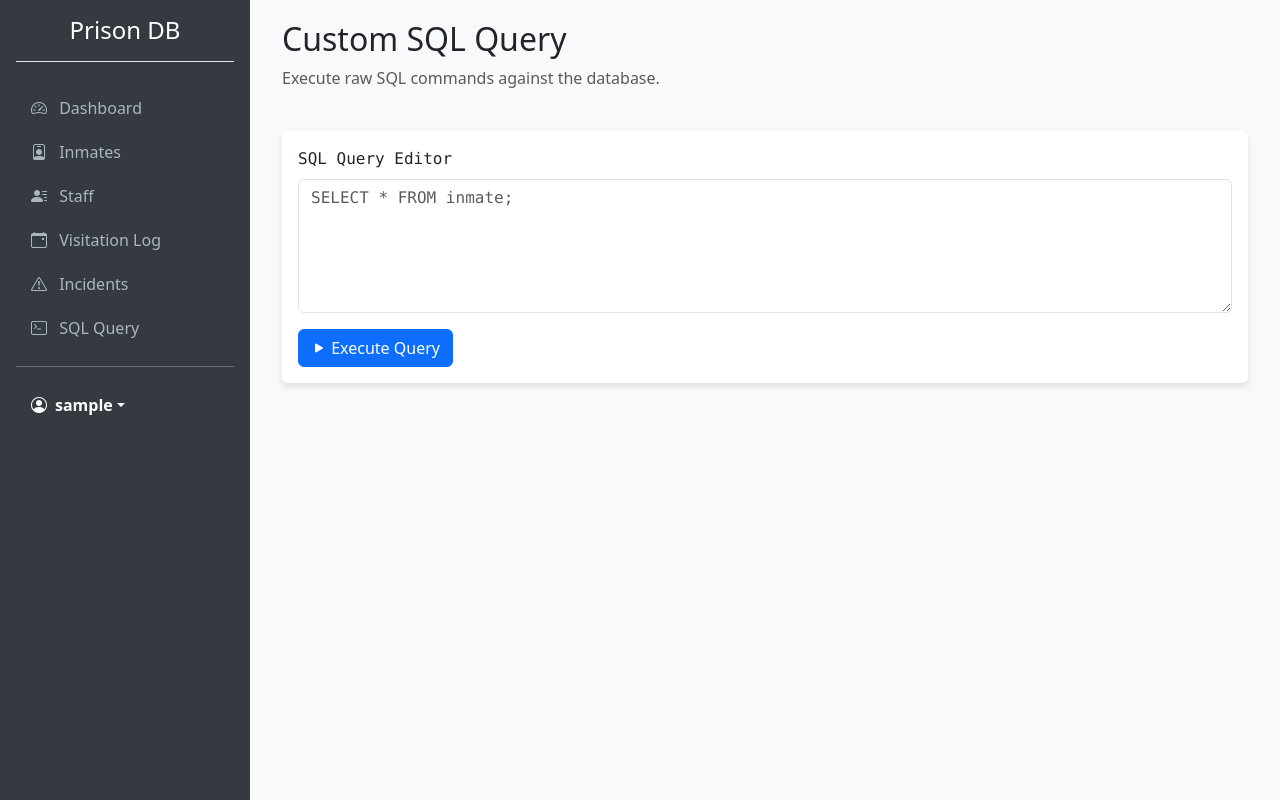
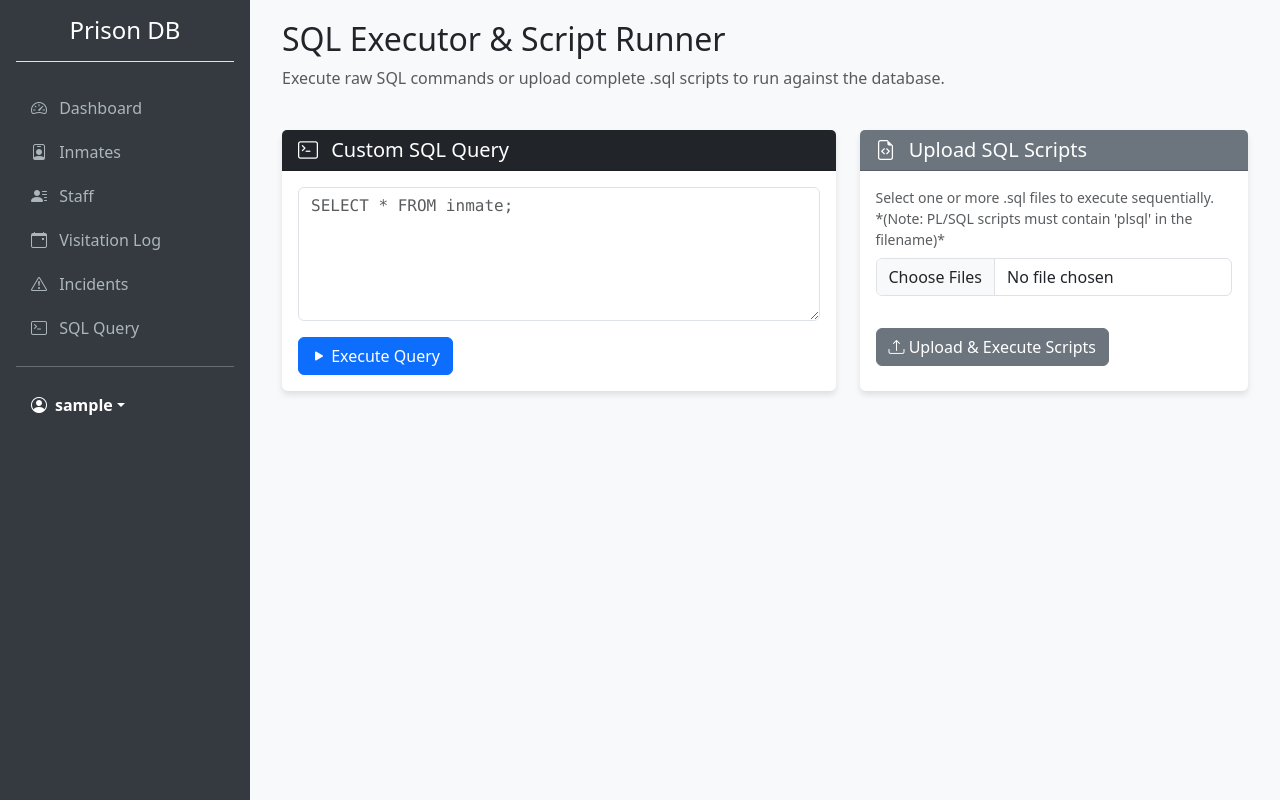
Before and after one commit to hashimaliii/Prison-Database-Oracle, a Flask app: page /query in a window 1280 px wide. Run offline with Flask 3, Linux system fonts and the light colour scheme; the visitor is signed in with stand-in values (Sample User, id 1).

Commit message:
Without Complete Crud

```diff
--- a/app.py
+++ b/app.py
@@ -133,7 +133,7 @@ def incidents():
     all_incidents = db.get_all_incidents()
     return render_template('incidents.html', incidents=all_incidents)
 
-# --- Custom SQL Query ---
+# --- Custom SQL Query & Script Runner ---
 @app.route('/query', methods=['GET', 'POST'])
 def query():
     if 'logged_in' not in session: return redirect(url_for('login'))
@@ -143,10 +143,36 @@ def query():
     data = None
     error = None
     success_msg = None
+    script_results = []
 
     if request.method == 'POST':
+        # Handle Script Uploads
+        if 'sql_files' in request.files:
+            files = request.files.getlist('sql_files')
+            for file in files:
+                if file and file.filename:
+                    is_plsql = 'plsql' in file.filename.lower()
+                    try:
+                        content = file.read().decode('utf-8')
+                        if content.strip():
+                            success, msg, res = db.execute_sql_script(content, is_plsql)
+                            script_results.append({
+                                "filename": file.filename,
+                                "success": success,
+                                "msg": msg,
+                                "statements": res
+                            })
+                    except Exception as e:
+                        script_results.append({
+                            "filename": file.filename,
+                            "success": False,
+                            "msg": str(e),
+                            "statements": []
+                        })
+
+        # Handle Raw Query
         query_str = request.form.get('query', '')
-        if query_str.strip():
+        if query_str and query_str.strip():
             success, msg, cols, res_data = db.execute_custom_query(query_str)
             if success:
                 success_msg = msg
@@ -155,7 +181,7 @@ def query():
             else:
                 error = msg
 
-    return render_template('query.html', query=query_str, columns=columns, data=data, error=error, success=success_msg)
+    return render_template('query.html', query=query_str, columns=columns, data=data, error=error, success=success_msg, script_results=script_results)
 
 if __name__ == '__main__':
     print("Starting Prison Database Flask Application...")
--- a/db.py
+++ b/db.py
@@ -27,19 +27,10 @@ def test_connection():
     return False
 
 def verify_login(username, password):
-    conn = get_connection()
-    if not conn: return False
-
-    cursor = conn.cursor()
-    try:
-        cursor.execute("SELECT password_hash FROM admin_users WHERE username = :1", (username,))
-        row = cursor.fetchone()
-        if row and check_password_hash(row[0], password):
-            return True
-        return False
-    finally:
-        cursor.close()
-        conn.close()
+    # Hardcoded admin login to prevent lockout if admin_users table is dropped
+    if username == 'admin' and password == 'admin123':
+        return True
+    return False
 
 def get_dashboard_stats():
     conn = get_connection()
@@ -60,6 +51,8 @@ def get_dashboard_stats():
         stats['available_cells'] = cursor.fetchone()[0]
 
         return stats
+    except oracledb.DatabaseError:
+        return {"total_inmates": 0, "total_staff": 0, "total_incidents": 0, "available_cells": 0}
     finally:
         cursor.close()
         conn.close()
@@ -80,6 +73,8 @@ def get_all_inmates():
         cursor.execute(query)
         columns = [col[0].lower() for col in cursor.description]
         return [dict(zip(columns, row)) for row in cursor.fetchall()]
+    except oracledb.DatabaseError:
+        return []
     finally:
         cursor.close()
         conn.close()
@@ -99,6 +94,8 @@ def get_available_cells():
         cursor.execute(query)
         columns = [col[0].lower() for col in cursor.description]
         return [dict(zip(columns, row)) for row in cursor.fetchall()]
+    except oracledb.DatabaseError:
+        return []
     finally:
         cursor.close()
         conn.close()
@@ -139,6 +136,8 @@ def get_all_staff():
         cursor.execute(query)
         columns = [col[0].lower() for col in cursor.description]
         return [dict(zip(columns, row)) for row in cursor.fetchall()]
+    except oracledb.DatabaseError:
+        return []
     finally:
         cursor.close()
         conn.close()
@@ -152,6 +151,8 @@ def get_all_visitors():
         cursor.execute("SELECT * FROM visitor ORDER BY visitor_id")
         columns = [col[0].lower() for col in cursor.description]
         return [dict(zip(columns, row)) for row in cursor.fetchall()]
+    except oracledb.DatabaseError:
+        return []
     finally:
         cursor.close()
         conn.close()
@@ -172,6 +173,8 @@ def get_visitation_logs():
         cursor.execute(query)
         columns = [col[0].lower() for col in cursor.description]
         return [dict(zip(columns, row)) for row in cursor.fetchall()]
+    except oracledb.DatabaseError:
+        return []
     finally:
         cursor.close()
         conn.close()
@@ -231,6 +234,8 @@ def get_all_incidents():
         cursor.execute(query)
         columns = [col[0].lower() for col in cursor.description]
         return [dict(zip(columns, row)) for row in cursor.fetchall()]
+    except oracledb.DatabaseError:
+        return []
     finally:
         cursor.close()
         conn.close()
@@ -254,3 +259,37 @@ def execute_custom_query(query):
     finally:
         cursor.close()
         conn.close()
+
+def execute_sql_script(script_text, is_plsql=False):
+    conn = get_connection()
+    if not conn: return False, "DB connection failed", []
+    cursor = conn.cursor()
+    results = []
+
+    try:
+        statements = script_text.split('/' if is_plsql else ';')
+        for stmt in statements:
+            stmt = stmt.strip()
+            if not stmt or stmt.upper() == 'COMMIT' or stmt.upper() == 'EXIT':
+                continue
+
+            if not is_plsql:
+                # Remove line-level comments before executing
+                lines = [line for line in stmt.split('\n') if not line.strip().startswith('--')]
+                stmt = '\n'.join(lines).strip()
+
+            if stmt:
+                try:
+                    cursor.execute(stmt)
+                    results.append({"status": "success", "stmt": stmt[:100] + "..." if len(stmt)>100 else stmt, "msg": "Executed successfully"})
+                except oracledb.DatabaseError as e:
+                    error, = e.args
+                    results.append({"status": "error", "stmt": stmt[:100] + "..." if len(stmt)>100 else stmt, "msg": error.message})
+
+        conn.commit()
+        return True, "Script execution completed.", results
+    except Exception as e:
+        return False, str(e), []
+    finally:
+        cursor.close()
+        conn.close()
--- a/templates/query.html
+++ b/templates/query.html
@@ -3,27 +3,47 @@
 <div class="container-fluid">
     <div class="row mb-4">
         <div class="col-12">
-            <h2>Custom SQL Query</h2>
-            <p class="text-muted">Execute raw SQL commands against the database.</p>
+            <h2>SQL Executor & Script Runner</h2>
+            <p class="text-muted">Execute raw SQL commands or upload complete .sql scripts to run against the database.</p>
         </div>
     </div>
 
     <div class="row mb-4">
-        <div class="col-12">
-            <div class="card card-custom">
+        <div class="col-md-7">
+            <div class="card card-custom h-100">
+                <div class="card-header bg-dark text-white">
+                    <h5 class="mb-0"><i class="bi bi-terminal me-2"></i> Custom SQL Query</h5>
+                </div>
                 <div class="card-body">
                     <form method="POST" action="{{ url_for('query') }}">
                         <div class="mb-3">
-                            <label class="form-label font-monospace">SQL Query Editor</label>
-                            <textarea name="query" class="form-control font-monospace" rows="5" placeholder="SELECT * FROM inmate;" required>{{ query }}</textarea>
+                            <textarea name="query" class="form-control font-monospace" rows="5" placeholder="SELECT * FROM inmate;">{{ query }}</textarea>
                         </div>
                         <button type="submit" class="btn btn-primary"><i class="bi bi-play-fill"></i> Execute Query</button>
                     </form>
                 </div>
             </div>
         </div>
+
+        <div class="col-md-5">
+            <div class="card card-custom h-100">
+                <div class="card-header bg-secondary text-white">
+                    <h5 class="mb-0"><i class="bi bi-file-earmark-code me-2"></i> Upload SQL Scripts</h5>
+                </div>
+                <div class="card-body">
+                    <form method="POST" action="{{ url_for('query') }}" enctype="multipart/form-data">
+                        <div class="mb-3">
+                            <label class="form-label text-muted small">Select one or more .sql files to execute sequentially. <br>*(Note: PL/SQL scripts must contain 'plsql' in the filename)*</label>
+                            <input type="file" name="sql_files" class="form-control" accept=".sql" multiple required>
+                        </div>
+                        <button type="submit" class="btn btn-secondary mt-3"><i class="bi bi-upload"></i> Upload & Execute Scripts</button>
+                    </form>
+                </div>
+            </div>
+        </div>
     </div>
 
+    <!-- Raw Query Results -->
     {% if error %}
     <div class="alert alert-danger font-monospace">
         <strong>Error:</strong> {{ error }}
@@ -37,7 +57,7 @@
     {% endif %}
 
     {% if columns %}
-    <div class="card card-custom">
+    <div class="card card-custom mb-4">
         <div class="card-header bg-dark text-white">
             <h5 class="mb-0">Query Results ({{ data|length }} rows)</h5>
         </div>
@@ -65,5 +85,55 @@
         </div>
     </div>
     {% endif %}
+
+    <!-- Script Execution Results -->
+    {% if script_results %}
+        <h4 class="mt-5 mb-3">Script Execution Report</h4>
+        {% for result in script_results %}
+        <div class="card card-custom mb-3 border-{{ 'success' if result.success else 'danger' }}">
+            <div class="card-header bg-{{ 'success' if result.success else 'danger' }} text-white d-flex justify-content-between align-items-center">
+                <h5 class="mb-0"><i class="bi bi-file-text me-2"></i> {{ result.filename }}</h5>
+                <span class="badge bg-light text-dark">{{ result.statements|length }} Statements Processed</span>
+            </div>
+            <div class="card-body">
+                {% if not result.success %}
+                    <div class="alert alert-danger mb-3">{{ result.msg }}</div>
+                {% endif %}
+
+                {% if result.statements %}
+                <div class="table-responsive" style="max-height: 400px; overflow-y: auto;">
+                    <table class="table table-sm table-hover font-monospace" style="font-size: 0.85rem;">
+                        <thead class="table-light sticky-top">
+                            <tr>
+                                <th>Status</th>
+                                <th>Statement</th>
+                                <th>Result</th>
+                            </tr>
+                        </thead>
+                        <tbody>
+                            {% for stmt in result.statements %}
+                            <tr class="table-{{ 'success' if stmt.status == 'success' else 'danger' }}">
+                                <td style="width: 5%;">
+                                    {% if stmt.status == 'success' %}
+                                        <i class="bi bi-check-circle-fill text-success"></i>
+                                    {% else %}
+                                        <i class="bi bi-x-circle-fill text-danger"></i>
+                                    {% endif %}
+                                </td>
+                                <td style="width: 55%; white-space: pre-wrap;">{{ stmt.stmt }}</td>
+                                <td style="width: 40%;">{{ stmt.msg }}</td>
+                            </tr>
+                            {% endfor %}
+                        </tbody>
+                    </table>
+                </div>
+                {% else %}
+                    <p class="text-muted mb-0">No valid SQL statements found in file.</p>
+                {% endif %}
+            </div>
+        </div>
+        {% endfor %}
+    {% endif %}
+
 </div>
 {% endblock %}
```
